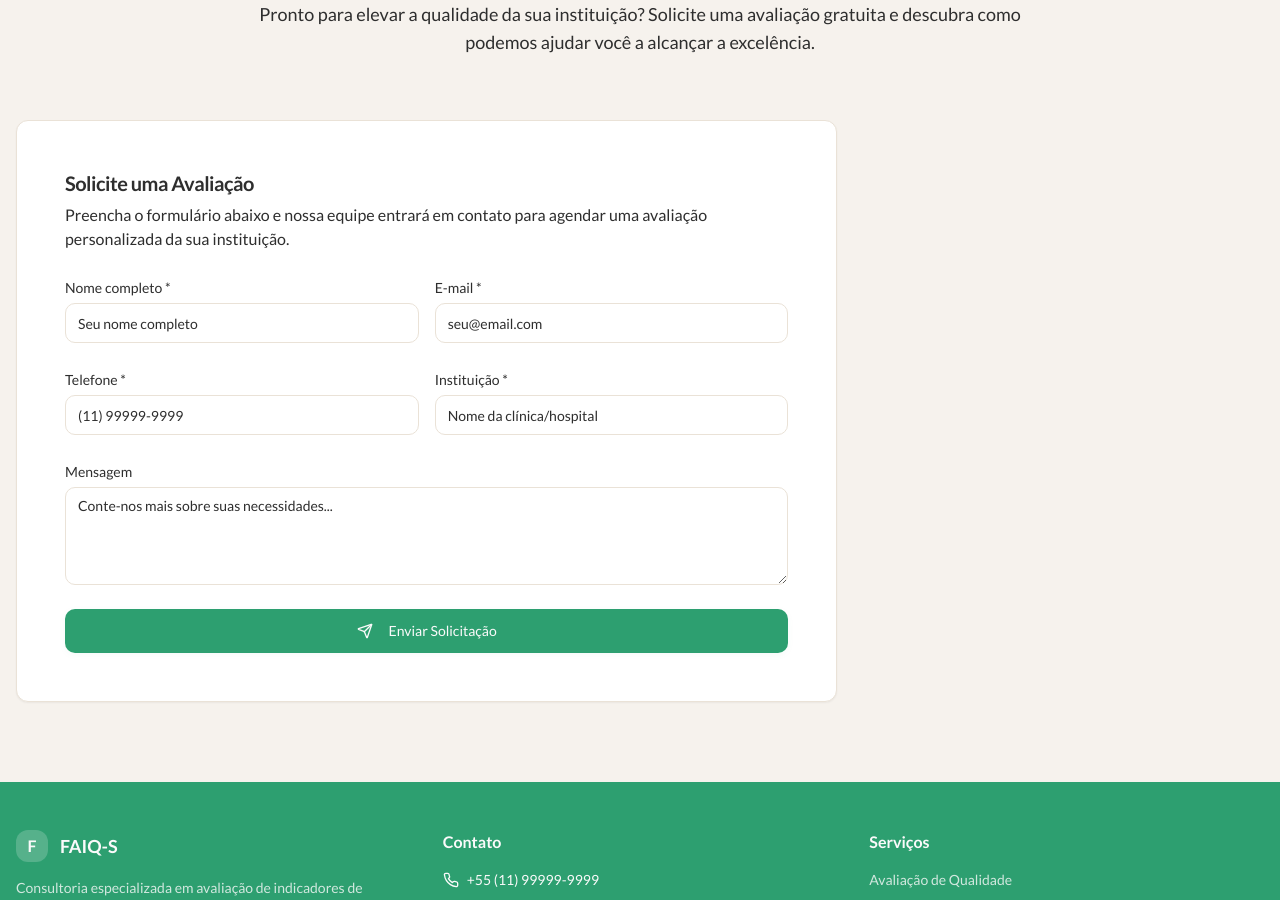
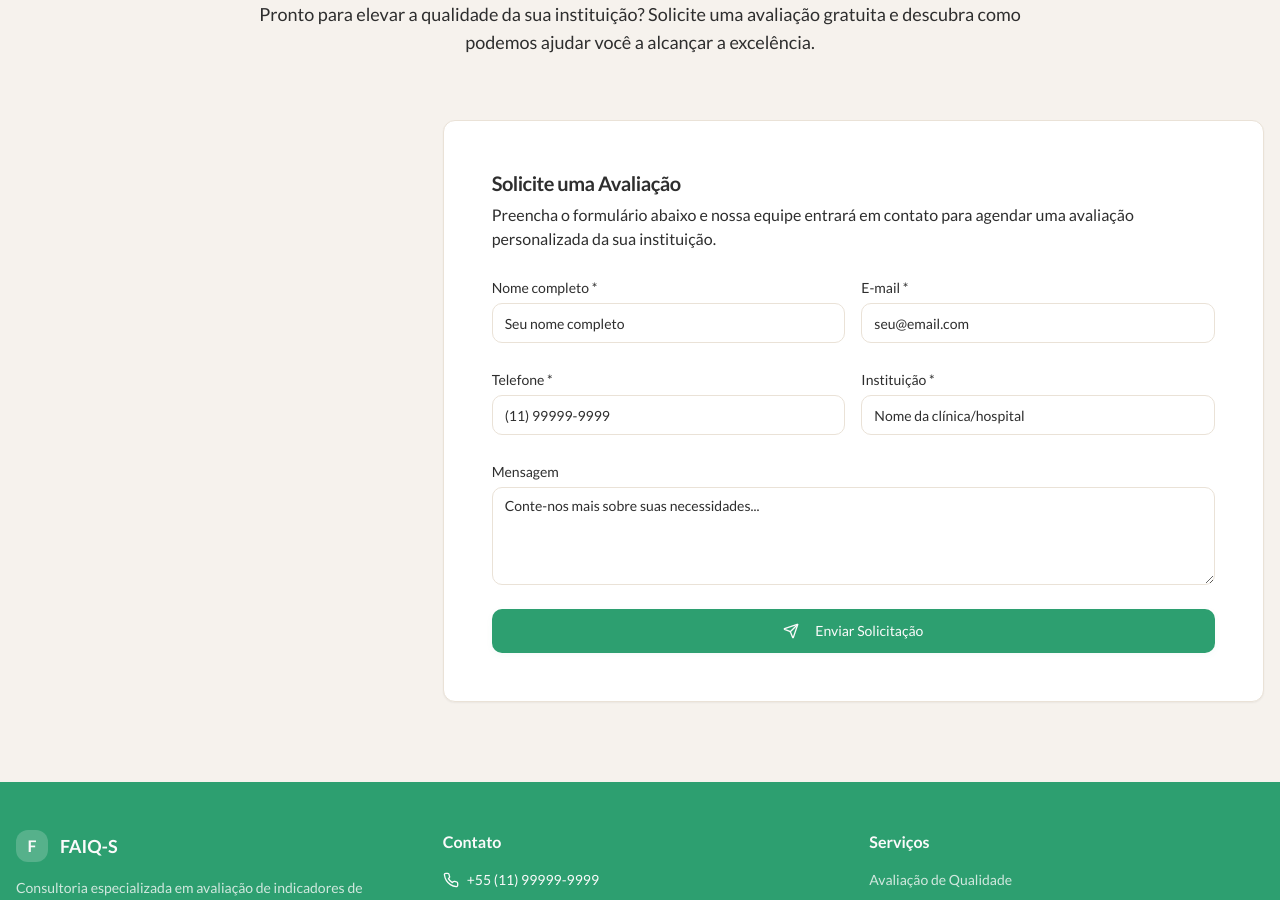
Before and after one commit to GiovannaJSantini/faiq-s, a React (Vite) app: page /institucional in a window 1280 px wide. Shown: the part 3900-4800 px from the top of the page. Built offline with nearby package versions, Linux system fonts and the light colour scheme.

Commit message:
Reverted to commit 62504104ad40acce16dc4a0734f3a646e9971b79

```diff
--- a/src/components/institucional/ContactSection.tsx
+++ b/src/components/institucional/ContactSection.tsx
@@ -46,7 +46,15 @@ export function ContactSection() {
 
         <div className="grid grid-cols-1 lg:grid-cols-3 gap-8">
           {/* Informações de Contato */}
+          <div className="space-y-6">
 
+
+
+
+
+
+
+          </div>
 
           {/* Formulário de Contato */}
           <div className="lg:col-span-2">
```
